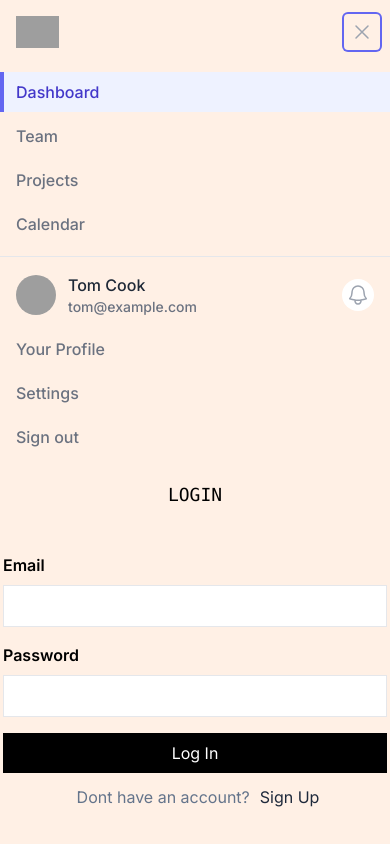
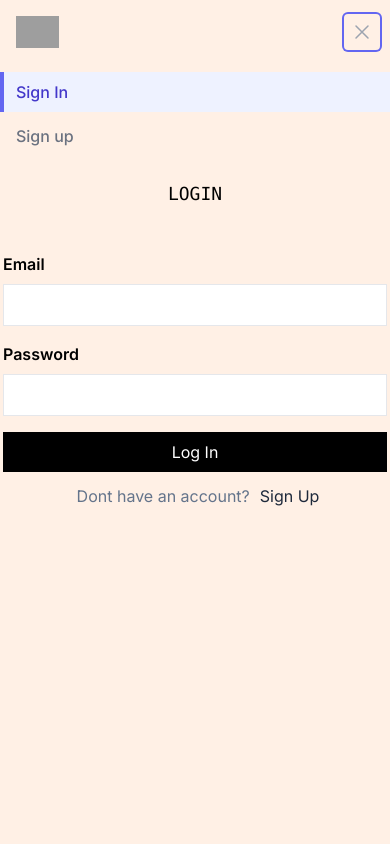
Before and after one commit to Parth-Prajapati18/BreezeCode, a Next.js app in the folder breezecode/: page /login in a window 390 px wide. Both pictures are taken after a click on the button "Open main menu". Built offline with nearby package versions, Linux system fonts and the light colour scheme; grey boxes are pictures that could not be loaded.

Commit message:
AuhtContext

```diff
--- a/breezecode/app/Components/navbar.tsx
+++ b/breezecode/app/Components/navbar.tsx
@@ -1,22 +1,21 @@
 /* eslint-disable @next/next/no-img-element */
 "use client"
 import { Fragment } from 'react'
-import { Disclosure, Menu, Transition } from '@headlessui/react'
+import { Disclosure, DisclosureButton, DisclosurePanel, Menu, MenuItem, MenuItems, Transition } from '@headlessui/react'
 import { Bars3Icon, BellIcon, XMarkIcon } from '@heroicons/react/24/outline'
 import Link from 'next/link'
+import { useAuth } from '../context/AuthContext';
 
 function classNames(...classes: string[]): string {
     return classes.filter(Boolean).join(' ')
 }
 
 const NavBar = () => {
-    const isSignedIn = false;
-
-    return isSignedIn ? <NavBarLoggedIn /> : <NavBarLoggedOut />;
+    const { isAuthenticated, logout } = useAuth();
+    return isAuthenticated ? <NavBarLoggedIn logout={logout} /> : <NavBarLoggedOut />;
   };
 
 export default NavBar;
-
 
 const NavBarLoggedOut: React.FC = () => {
     return (
@@ -53,7 +52,7 @@ const NavBarLoggedOut: React.FC = () => {
 
                             <div className="-mr-2 flex items-center sm:hidden">
                                 {/* Mobile menu button */}
-                                <Disclosure.Button className="relative inline-flex items-center justify-center rounded-md p-2 text-gray-400 hover:bg-gray-100 hover:text-gray-500 focus:outline-none focus:ring-2 focus:ring-inset focus:ring-indigo-500">
+                                <DisclosureButton className="relative inline-flex items-center justify-center rounded-md p-2 text-gray-400 hover:bg-gray-100 hover:text-gray-500 focus:outline-none focus:ring-2 focus:ring-inset focus:ring-indigo-500">
                                     <span className="absolute -inset-0.5" />
                                     <span className="sr-only">Open main menu</span>
                                     {open ? (
@@ -61,99 +60,39 @@ const NavBarLoggedOut: React.FC = () => {
                                     ) : (
                                         <Bars3Icon className="block h-6 w-6" aria-hidden="true" />
                                     )}
-                                </Disclosure.Button>
+                                </DisclosureButton>
                             </div>
                         </div>
                     </div>
 
-                    <Disclosure.Panel className="sm:hidden">
+                    <DisclosurePanel className="sm:hidden">
                         <div className="space-y-1 pb-3 pt-2">
                             {/* Current: "bg-indigo-50 border-indigo-500 text-indigo-700", Default: "border-transparent text-gray-500 hover:bg-gray-50 hover:border-gray-300 hover:text-gray-700" */}
-                            <Disclosure.Button
+                            <DisclosureButton
                                 as="a"
-                                href="/"
+                                href="/login"
                                 className="block border-l-4 border-indigo-500 bg-indigo-50 py-2 pl-3 pr-4 text-base font-medium text-indigo-700"
                             >
-                                Dashboard
-                            </Disclosure.Button>
-                            <Disclosure.Button
+                                Sign In
+                            </DisclosureButton>
+                            <DisclosureButton
                                 as="a"
-                                href="/"
+                                href="/signup"
                                 className="block border-l-4 border-transparent py-2 pl-3 pr-4 text-base font-medium text-gray-500 hover:border-gray-300 hover:bg-gray-50 hover:text-gray-700"
                             >
-                                Team
-                            </Disclosure.Button>
-                            <Disclosure.Button
-                                as="a"
-                                href="/"
-                                className="block border-l-4 border-transparent py-2 pl-3 pr-4 text-base font-medium text-gray-500 hover:border-gray-300 hover:bg-gray-50 hover:text-gray-700"
-                            >
-                                Projects
-                            </Disclosure.Button>
-                            <Disclosure.Button
-                                as="a"
-                                href="/"
-                                className="block border-l-4 border-transparent py-2 pl-3 pr-4 text-base font-medium text-gray-500 hover:border-gray-300 hover:bg-gray-50 hover:text-gray-700"
-                            >
-                                Calendar
-                            </Disclosure.Button>
+                                Sign up
+                            </DisclosureButton>
                         </div>
-                        <div className="border-t border-gray-200 pb-3 pt-4">
-                            <div className="flex items-center px-4">
-                                <div className="flex-shrink-0">
-                                    <img
-                                        className="h-10 w-10 rounded-full"
-                                        src="https://images.unsplash.com/photo-1472099645785-5658abf4ff4e?ixlib=rb-1.2.1&ixid=eyJhcHBfaWQiOjEyMDd9&auto=format&fit=facearea&facepad=2&w=256&h=256&q=80"
-                                        alt=""
-                                    />
-                                </div>
-                                <div className="ml-3">
-                                    <div className="text-base font-medium text-gray-800">Tom Cook</div>
-                                    <div className="text-sm font-medium text-gray-500">tom@example.com</div>
-                                </div>
-                                <button
-                                    type="button"
-                                    className="relative ml-auto flex-shrink-0 rounded-full bg-white p-1 text-gray-400 hover:text-gray-500 focus:outline-none focus:ring-2 focus:ring-indigo-500 focus:ring-offset-2"
-                                >
-                                    <span className="absolute -inset-1.5" />
-                                    <span className="sr-only">View notifications</span>
-                                    <BellIcon className="h-6 w-6" aria-hidden="true" />
-                                </button>
-                            </div>
-                            <div className="mt-3 space-y-1">
-                                <Disclosure.Button
-                                    as="a"
-                                    href="/"
-                                    className="block px-4 py-2 text-base font-medium text-gray-500 hover:bg-gray-100 hover:text-gray-800"
-                                >
-                                    Your Profile
-                                </Disclosure.Button>
-                                <Disclosure.Button
-                                    as="a"
-                                    href="/"
-                                    className="block px-4 py-2 text-base font-medium text-gray-500 hover:bg-gray-100 hover:text-gray-800"
-                                >
-                                    Settings
-                                </Disclosure.Button>
-                                <Disclosure.Button
-                                    as="a"
-                                    href="/"
-                                    className="block px-4 py-2 text-base font-medium text-gray-500 hover:bg-gray-100 hover:text-gray-800"
-                                >
-                                    Sign out
-                                </Disclosure.Button>
-                            </div>
-                        </div>
-                    </Disclosure.Panel>
+                    </DisclosurePanel>
                 </>
             )}
         </Disclosure>
     )
 }
 
-const NavBarLoggedIn: React.FC = () => {
+const NavBarLoggedIn: React.FC<any> = ({ logout }) => {
     return (
-        <Disclosure as="nav" className="bg-white shadow">
+        <Disclosure as="nav" className="bg-MC2 shadow">
             {({ open }) => (
                 <>
                     <div className="mx-auto max-w-7xl px-4 sm:px-6 lg:px-8">
@@ -226,8 +165,8 @@ const NavBarLoggedIn: React.FC = () => {
                                         leaveFrom="transform opacity-100 scale-100"
                                         leaveTo="transform opacity-0 scale-95"
                                     >
-                                        <Menu.Items className="absolute right-0 z-10 mt-2 w-48 origin-top-right rounded-md bg-white py-1 shadow-lg ring-1 ring-black ring-opacity-5 focus:outline-none">
-                                            <Menu.Item>
+                                        <MenuItems className="absolute right-0 z-10 mt-2 w-48 origin-top-right rounded-md bg-white py-1 shadow-lg ring-1 ring-black ring-opacity-5 focus:outline-none">
+                                            <MenuItem>
                                                 {({ active }) => (
                                                     <a
                                                         href="/"
@@ -236,8 +175,8 @@ const NavBarLoggedIn: React.FC = () => {
                                                         Your Profile
                                                     </a>
                                                 )}
-                                            </Menu.Item>
-                                            <Menu.Item>
+                                            </MenuItem>
+                                            <MenuItem>
                                                 {({ active }) => (
                                                     <a
                                                         href="/"
@@ -246,24 +185,25 @@ const NavBarLoggedIn: React.FC = () => {
                                                         Settings
                                                     </a>
                                                 )}
-                                            </Menu.Item>
-                                            <Menu.Item>
+                                            </MenuItem>
+                                            <MenuItem>
                                                 {({ active }) => (
                                                     <a
                                                         href="/"
+                                                        onClick={logout}
                                                         className={classNames(active ? 'bg-gray-100' : '', 'block px-4 py-2 text-sm text-gray-700')}
                                                     >
                                                         Sign out
                                                     </a>
                                                 )}
-                                            </Menu.Item>
-                                        </Menu.Items>
+                                            </MenuItem>
+                                        </MenuItems>
                                     </Transition>
                                 </Menu>
                             </div>
                             <div className="-mr-2 flex items-center sm:hidden">
                                 {/* Mobile menu button */}
-                                <Disclosure.Button className="relative inline-flex items-center justify-center rounded-md p-2 text-gray-400 hover:bg-gray-100 hover:text-gray-500 focus:outline-none focus:ring-2 focus:ring-inset focus:ring-indigo-500">
+                                <DisclosureButton className="relative inline-flex items-center justify-center rounded-md p-2 text-gray-400 hover:bg-gray-100 hover:text-gray-500 focus:outline-none focus:ring-2 focus:ring-inset focus:ring-indigo-500">
                                     <span className="absolute -inset-0.5" />
                                     <span className="sr-only">Open main menu</span>
                                     {open ? (
@@ -271,7 +211,7 @@ const NavBarLoggedIn: React.FC = () => {
                                     ) : (
                                         <Bars3Icon className="block h-6 w-6" aria-hidden="true" />
                                     )}
-                                </Disclosure.Button>
+                                </DisclosureButton>
                             </div>
                         </div>
                     </div>
@@ -279,34 +219,34 @@ const NavBarLoggedIn: React.FC = () => {
                     <Disclosure.Panel className="sm:hidden">
                         <div className="space-y-1 pb-3 pt-2">
                             {/* Current: "bg-indigo-50 border-indigo-500 text-indigo-700", Default: "border-transparent text-gray-500 hover:bg-gray-50 hover:border-gray-300 hover:text-gray-700" */}
-                            <Disclosure.Button
+                            <DisclosureButton
                                 as="a"
                                 href="/"
                                 className="block border-l-4 border-indigo-500 bg-indigo-50 py-2 pl-3 pr-4 text-base font-medium text-indigo-700"
                             >
                                 Dashboard
-                            </Disclosure.Button>
-                            <Disclosure.Button
+                            </DisclosureButton>
+                            <DisclosureButton
                                 as="a"
                                 href="/"
                                 className="block border-l-4 border-transparent py-2 pl-3 pr-4 text-base font-medium text-gray-500 hover:border-gray-300 hover:bg-gray-50 hover:text-gray-700"
                             >
                                 Team
-                            </Disclosure.Button>
-                            <Disclosure.Button
+                            </DisclosureButton>
+                            <DisclosureButton
                                 as="a"
                                 href="/"
                                 className="block border-l-4 border-transparent py-2 pl-3 pr-4 text-base font-medium text-gray-500 hover:border-gray-300 hover:bg-gray-50 hover:text-gray-700"
                             >
                                 Projects
-                            </Disclosure.Button>
-                            <Disclosure.Button
+                            </DisclosureButton>
+                            <DisclosureButton
                                 as="a"
                                 href="/"
                                 className="block border-l-4 border-transparent py-2 pl-3 pr-4 text-base font-medium text-gray-500 hover:border-gray-300 hover:bg-gray-50 hover:text-gray-700"
                             >
                                 Calendar
-                            </Disclosure.Button>
+                            </DisclosureButton>
                         </div>
                         <div className="border-t border-gray-200 pb-3 pt-4">
                             <div className="flex items-center px-4">
@@ -331,27 +271,27 @@ const NavBarLoggedIn: React.FC = () => {
                                 </button>
                             </div>
                             <div className="mt-3 space-y-1">
-                                <Disclosure.Button
+                                <DisclosureButton
                                     as="a"
                                     href="/"
                                     className="block px-4 py-2 text-base font-medium text-gray-500 hover:bg-gray-100 hover:text-gray-800"
                                 >
                                     Your Profile
-                                </Disclosure.Button>
-                                <Disclosure.Button
+                                </DisclosureButton>
+                                <DisclosureButton
                                     as="a"
                                     href="/"
                                     className="block px-4 py-2 text-base font-medium text-gray-500 hover:bg-gray-100 hover:text-gray-800"
                                 >
                                     Settings
-                                </Disclosure.Button>
-                                <Disclosure.Button
+                                </DisclosureButton>
+                                <DisclosureButton
                                     as="a"
                                     href="/"
                                     className="block px-4 py-2 text-base font-medium text-gray-500 hover:bg-gray-100 hover:text-gray-800"
                                 >
                                     Sign out
-                                </Disclosure.Button>
+                                </DisclosureButton>
                             </div>
                         </div>
                     </Disclosure.Panel>
--- a/breezecode/app/context/AuthContext.tsx
+++ b/breezecode/app/context/AuthContext.tsx
@@ -1,9 +1,10 @@
 "use client"
+import { useRouter } from 'next/navigation';
 import { createContext, useContext, useState, ReactNode, useEffect } from 'react';
+import cookie from 'js-cookie';
 
 interface AuthContextType {
-  accessToken: string | null;
-  refreshToken: string | null;
+  isAuthenticated: boolean;
   login: (username: string, password: string) => Promise<void>;
   logout: () => void;
   refreshAccessToken: () => Promise<void>;
@@ -14,11 +15,18 @@ const AuthContext = createContext<AuthContextType | undefined>(undefined);
 
 export const AuthProvider = ({ children }: { children: ReactNode }) => {
 
-    const [ accessToken, setAccessToken] = useState<string | null>(null);
+    const [isAuthenticated, setIsAuthenticated] = useState<boolean>(false);
+    const [error, setError] = useState<string | null>(null);
+    const router = useRouter();
 
-    const [refreshToken, setRefreshToken] = useState<string | null>(null);
-
-    const [error, setError] = useState<string | null>(null);
+    useEffect(() => {
+      const accessToken = cookie.get('accessToken');
+      if (accessToken) {
+        setIsAuthenticated(true);
+      }
+      const interval = setInterval(refreshAccessToken, 14*60*1000);
+      return () => clearInterval(interval);
+    }, []);
 
     const login = async (email: string, password: string) => {
         try {
@@ -32,19 +40,20 @@ export const AuthProvider = ({ children }: { children: ReactNode }) => {
             setError(errorData.message);
             return;
           }
-          const data = await response.json();
-          setAccessToken(data.accessToken);
-          setRefreshToken(data.refreshToken);
+          setIsAuthenticated(true);
           setError(null);
+          router.push('/');
         } catch (error) {
           setError('An unexpected error occurred');
         }
       };
 
     const logout = () => {
-        setAccessToken(null);
-        setRefreshToken(null);
-        setError(null);
+      cookie.remove('accessToken');
+      cookie.remove('refreshToken');
+      setIsAuthenticated(false);
+      setError(null);
+      router.push('/login');
     };
 
     const refreshAccessToken = async () => {
@@ -52,21 +61,19 @@ export const AuthProvider = ({ children }: { children: ReactNode }) => {
           const response = await fetch('/api/refresh-token', {
             method: 'POST',
             headers: { 'Content-Type': 'application/json' },
-            body: JSON.stringify({ refreshToken }),
           });
+
           if (!response.ok) {
             logout();
             return;
           }
-          const data = await response.json();
-          setAccessToken(data.accessToken);
         } catch (error) {
           logout();
         }
       };
 
     return(
-        <AuthContext.Provider value={{ accessToken, refreshToken, login, logout, refreshAccessToken, error }}  >
+        <AuthContext.Provider value={{ isAuthenticated, login, logout, refreshAccessToken, error }}  >
             {children}
         </AuthContext.Provider>
     );
--- a/breezecode/app/login/loginForm.tsx
+++ b/breezecode/app/login/loginForm.tsx
@@ -1,12 +1,11 @@
-"use client"  // Use strict mode
+"use client"
 
-import React, { useContext } from 'react';
 import { Formik, Form, Field, ErrorMessage, FormikHelpers } from 'formik';
 import * as Yup from 'yup';
 import Link from 'next/link';
-import axios from 'axios';
 import { useRouter } from 'next/navigation';
 import { useAuth } from '../context/AuthContext';
+import { useEffect } from 'react';
 
 interface LoginFormValues {
   email: string;
@@ -15,14 +14,19 @@ interface LoginFormValues {
 
 const LoginForm: React.FC = () => {
 
-  const { login, error } = useAuth();
+  const { login, isAuthenticated, error } = useAuth();
+  const router = useRouter();
+
+  useEffect(()=>{
+    if(isAuthenticated){
+      router.push('/');
+    }
+  }, [])
 
   const initialValues: LoginFormValues = {
     email: '',
     password: '',
   };
-
-  const { push } = useRouter();
 
   const validationSchema = Yup.object({
     email: Yup.string().email('Invalid email address').required('Required'),
@@ -30,16 +34,8 @@ const LoginForm: React.FC = () => {
   });
 
   const handleSubmit = async (values: LoginFormValues, actions: FormikHelpers<LoginFormValues>) => {
-    try {
-      await login(values.email, values.password);
-
-      // if (!error) {
-      //   push('/');
-      // }
-    } catch (error) {
-      console.error('An error occurred:', error);
-      actions.setSubmitting(false);
-    }
+    await login(values.email, values.password);
+    actions.setSubmitting(false);
   };
 
   return (
--- a/breezecode/pages/api/login.ts
+++ b/breezecode/pages/api/login.ts
@@ -6,8 +6,6 @@ import type { NextApiRequest, NextApiResponse } from 'next';
 const prisma = new PrismaClient();
 
 interface LoginResponse {
-    accessToken: string;
-    refreshToken: string;
     user: {
         email: string;
         role: string;
@@ -42,7 +40,7 @@ export default async function handler(
             const accessToken = jwt.sign(
                 { userId: user.id, role: user.role },
                 process.env.JWT_ACCESS_SECRET!,
-                { expiresIn: '4h' }
+                { expiresIn: '15m' }
             );
 
             const refreshToken = jwt.sign(
@@ -51,18 +49,23 @@ export default async function handler(
                 { expiresIn: '7d' }
             );
 
+            res.setHeader('Set-Cookie', [
+                `accessToken=${accessToken}; HttpOnly; Path=/; Max-Age=${15 * 60}; Secure; SameSite=Strict`,
+                `refreshToken=${refreshToken}; HttpOnly; Path=/; Max-Age=${7 * 24 * 60 * 60}; Secure; SameSite=Strict`
+              ]);
+
             await prisma.user.update({
                 where: { id: user.id },
                 data: { refreshToken },
             });
+
             res.status(200).json({
-                accessToken,
-                refreshToken,
                 user: {
                     email: user.email,
                     role: user.role,
                 },
             });
+
         } catch (error) {
             res.status(500).json({ message: 'Something went wrong' });
         }
--- a/breezecode/pages/api/refresh.ts
+++ b/breezecode/pages/api/refresh.ts
@@ -17,7 +17,7 @@ export default async function handler(
   res: NextApiResponse<TokenResponse | ErrorResponse>
 ) {
   if (req.method === 'POST') {
-    const { refreshToken } = req.body;
+    const refreshToken = req.cookies.refreshToken;
 
     if (!refreshToken) {
       return res.status(400).json({ message: 'Refresh Token is required' });
@@ -43,6 +43,10 @@ export default async function handler(
         { expiresIn: '15m' }
       );
 
+    res.setHeader('Set-Cookie', [
+      `accessToken=${newAccessToken}; HttpOnly; Path=/; Max-Age=${15 * 60}; Secure; SameSite=Strict`
+    ]);
+
       res.status(200).json({
         accessToken: newAccessToken,
       });
```
